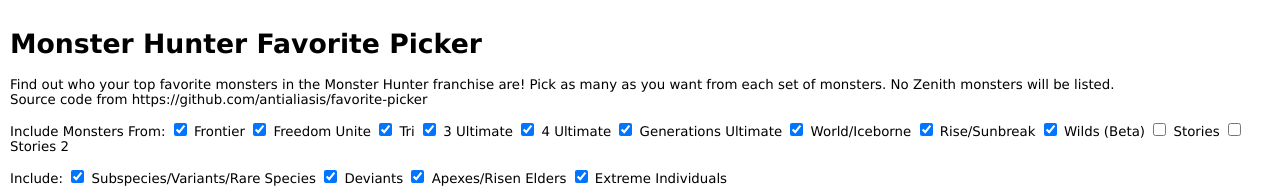
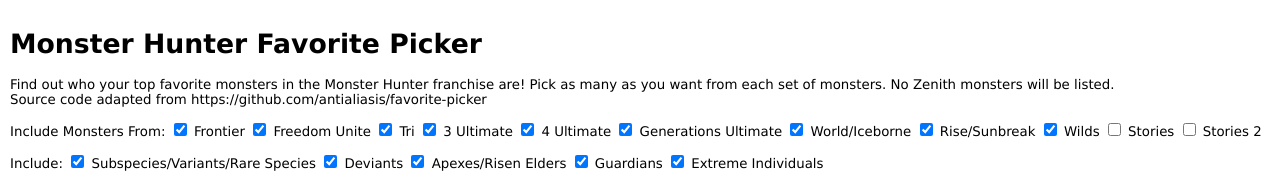
Before and after one commit to calamitycalliemh/calamitycalliemh.github.io, a plain HTML site: page index.html in a window 1280 px wide. Shown: the top 192 px of the page. Drawn offline with nearby package versions, Linux system fonts and the light colour scheme.

Commit message:
Added wilds monsters

```diff
--- a/index.html
+++ b/index.html
@@ -210,7 +210,7 @@ button.disabled:hover {
 
 <p>Find out who your top favorite monsters in the Monster Hunter franchise are! Pick as many as you want from each set of monsters.
   No Zenith monsters will be listed.</br>
-Source code from <a>https://github.com/antialiasis/favorite-picker</a></p>
+Source code adapted from <a>https://github.com/antialiasis/favorite-picker</a></p>
 
 <p>Include Monsters From:
 <label><input type="checkbox" name="games" class="games" value="frontier" checked> Frontier</label>
@@ -221,7 +221,7 @@ Source code from <a>https://github.com/antialiasis/favorite-picker</a></p>
 <label><input type="checkbox" name="games" class="games" value="gu" checked> Generations Ultimate</label>
 <label><input type="checkbox" name="games" class="games" value="worldborne" checked> World/Iceborne</label>
 <label><input type="checkbox" name="games" class="games" value="risebreak" checked> Rise/Sunbreak</label>
-<label><input type="checkbox" name="games" class="games" value="wilds" checked> Wilds (Beta)</label>
+<label><input type="checkbox" name="games" class="games" value="wilds" checked> Wilds</label>
 <label><input type="checkbox" name="games" class="games" value="stories" checked> Stories</label>
 <label><input type="checkbox" name="games" class="games" value="stories2" checked> Stories 2</label>
 </p>
@@ -230,6 +230,7 @@ Source code from <a>https://github.com/antialiasis/favorite-picker</a></p>
 <label><input type="checkbox" name="styles" class="styles" value="subspecies" checked> Subspecies/Variants/Rare Species</label>
 <label><input type="checkbox" name="styles" class="styles" value="deviant" checked> Deviants</label>
 <label><input type="checkbox" name="styles" class="styles" value="apex" checked> Apexes/Risen Elders</label>
+<label><input type="checkbox" name="styles" class="styles" value="guardian" checked> Guardians</label>
 <label><input type="checkbox" name="styles" class="styles" value="musou" checked> Extreme Individuals</label>
 </p>
 
@@ -269,7 +270,7 @@ var items = [
     {id: 'gendrome', name: 'Gendrome', image: 'images/MH/Bird/MH4U-Gendrome_Icon.png', game:['frontier', 'fu', '4u', 'gu', 'stories', 'stories2'], style:[]},
     {id: 'iodrome', name: 'Iodrome', image: 'images/MH/Bird/MH4U-Iodrome_Icon.png', game:['frontier', 'fu', '4u', 'gu', 'stories', 'stories2'], style:[]},
     {id: 'giadrome', name: 'Giadrome', image: 'images/MH/Bird/MHFU-Giadrome_Icon.png', game:['frontier', 'fu', 'gu',], style:[]},
-    {id: 'yiankutku', name: 'Yian Kut-Ku', image: 'images/MH/Bird/MH4U-Yian_Kut-Ku_Icon.png', game:['frontier', 'fu', '4u', 'gu', 'stories', 'stories2'], style:[]},
+    {id: 'yiankutku', name: 'Yian Kut-Ku', image: 'images/MH/Bird/MH4U-Yian_Kut-Ku_Icon.png', game:['frontier', 'fu', '4u', 'gu', 'stories', 'stories2', 'wilds'], style:[]},
     {id: 'blyiankutku', name: 'Blue Yian Kut-Ku', image: 'images/MH/Bird/MH4U-Blue_Yian_Kut-Ku_Icon.png', game:['frontier', 'fu', '4u', 'stories', 'stories2'], style:['subspecies']},
     {id: 'yiangaruga', name: 'Yian Garuga', image: 'images/MH/Bird/MHWI-Yian_Garuga_Icon.png', game:['frontier', 'fu', '4u', 'gu', 'worldborne', 'stories', 'stories2'], style:[]},
     {id: 'scaryiangaruga', name: 'Scarred Yian Garuga', image: 'images/MH/Bird/MHWI-Scarred_Yian_Garuga_Icon.png', game:['fu', '4u', 'worldborne'], style:['subspecies']},
@@ -307,9 +308,9 @@ var items = [
     {id: 'lunagaron', name: 'Lunagaron', image: 'images/MH/Fanged Wyvern/MHRS-Lunagaron_Icon.png', game:['risebreak'], style:[]},
   //fanged beasts
     {id: 'bulldrome', name: 'Bulldrome', image: 'images/MH/Fanged Beast/MHST2-Bulldrome_Icon.png', game:['frontier', 'fu', 'gu', 'stories', 'stories2'], style:[]},
-    {id: 'blangonga', name: 'Blangonga', image: 'images/MH/Fanged Beast/Blangonga_Icon.png', game:['frontier', 'fu', 'gu'], style:[]},
+    {id: 'blangonga', name: 'Blangonga', image: 'images/MH/Fanged Beast/Blangonga_Icon.png', game:['frontier', 'fu', 'gu', 'wilds'], style:[]},
     {id: 'copperblangonga', name: 'Copper Blangonga', image: 'images/MH/Fanged Beast/FUIOS-Copper_Blangonga_Icon.png', game:['fu'], style:['subspecies']},
-    {id: 'congalala', name: 'Congalala', image: 'images/MH/Fanged Beast/MHST2-Congalala_Icon.png', game:['frontier', 'fu', '4u', 'gu', 'stories', 'stories2'], style:[]},
+    {id: 'congalala', name: 'Congalala', image: 'images/MH/Fanged Beast/MHST2-Congalala_Icon.png', game:['frontier', 'fu', '4u', 'gu', 'stories', 'stories2', 'wilds'], style:[]},
     {id: 'emeraldconga', name: 'Emerald Congalala', image: 'images/MH/Fanged Beast/MHST2-Emerald_Congalala_Icon.png', game:['fu', '4u', 'stories', 'stories2'], style:['subspecies']},
     {id: 'rajang', name: 'Rajang', image: 'images/MH/Fanged Beast/MHWI-Rajang_Icon.png', game:['frontier', 'fu', '4u', 'gu', 'worldborne', 'risebreak', 'stories', 'stories2'], style:[]},
     {id: 'furiousrajang', name: 'Furious Rajang', image: 'images/MH/Fanged Beast/MHWI-Furious_Rajang_Icon.png', game:['fu', '4u', 'gu', 'worldborne', 'risebreak'], style:['subspecies']},
@@ -327,6 +328,7 @@ var items = [
     {id: 'bob', name: 'Blood Orange Bishaten', image: 'images/MH/Fanged Beast/MHRS-Blood_Orange_Bishaten_Icon.png', game:['risebreak'], style:['subspecies']},
     {id: 'garangolm', name: 'Garangolm', image: 'images/MH/Fanged Beast/MHRS-Garangolm_Icon.png', game:['risebreak'], style:[]},
     {id: 'doshaguma', name: 'Doshaguma', image: 'images/MH/Fanged Beast/Doshaguma.png', game:['wilds'], style:[]},
+    {id: 'ajarakan', name: 'Ajarakan', image: 'images/MH/Fanged Beast/Ajarakan.png', game:['wilds'], style:[]},
   //amphibians
     {id: 'tetsu', name: 'Tetsucabra', image: 'images/MH/Amphibian/MH4U-Tetsucabra_Icon.png', game:['4u', 'gu', 'stories2'], style:[]},
     {id: 'berzerktetsu', name: 'Berzerk Tetsucabra', image: 'images/MH/Amphibian/MH10th-Berserk_Tetsucabra_Icon.png', game:['4u'], style:['subspecies']},
@@ -354,6 +356,8 @@ var items = [
     {id: 'fulguranjanath', name: 'Fulgur Anjanath', image: 'images/MH/Brute/MHWI-Fulgur_Anjanath_Icon.png', game:['worldborne', 'stories2'], style:['subspecies']},
     {id: 'radobaan', name: 'Radobaan', image: 'images/MH/Brute/MHW-Radobaan_Icon.png', game:['worldborne'], style:[]},
     {id: 'banbaro', name: 'Banbaro', image: 'images/MH/Brute/MHWI-Banbaro_Icon.png', game:['worldborne'], style:[]},
+    {id: 'quematrice', name: 'Quematrice', image: 'images/MH/Brute/Quematrice.png', game:['wilds'], style:[]},
+    {id: 'rompopolo', name: 'Rompopolo', image: 'images/MH/Brute/Rompopolo.png', game:['wilds'], style:[]},
   //carapaceons
     {id: 'daimyo', name: 'Daimyo Hermitaur', image: 'images/MH/Carapaceon/MH4U-Daimyo_Hermitaur_Icon.png', game:['frontier', 'fu', '4u', 'gu', 'risebreak', 'stories', 'stories2'], style:[]},
     {id: 'plumdaimyo', name: 'Plum Daimyo Hermitaur', image: 'images/MH/Carapaceon/MH4U-Plum_Daimyo_Hermitaur_Icon.png', game:['fu', '4u', 'stories', 'stories2'], style:['subspecies']},
@@ -380,6 +384,9 @@ var items = [
     {id: 'almudron', name: 'Almudron', image: 'images/MH/Leviathan/MHRise-Almudron_Icon.png', game:['risebreak'], style:[]},
     {id: 'magmadron', name: 'Magma Almudron', image: 'images/MH/Leviathan/MHRS-Magma_Almudron_Icon.png', game:['risebreak'], style:['subspecies']},
     {id: 'balahara', name: 'Balahara', image: 'images/MH/Leviathan/Balahara.png', game:['wilds'], style:[]},
+    {id: 'hirabami', name: 'Hirabami', image: 'images/MH/Leviathan/Hirabami.png', game:['wilds'], style:[]},
+    {id: 'uthduna', name: 'Uth Duna', image: 'images/MH/Leviathan/UthDuna.png', game:['wilds'], style:[]},
+    {id: 'jindahaad', name: 'Jin Dahaad', image: 'images/MH/Leviathan/JinDahaad.png', game:['wilds'], style:[]},
   //neopterons
     {id: 'vespoid', name: 'Vespoid Queen', image: 'images/MH/Neopteron/MHST2-Vespoid_Queen_Icon.png', game:['fu'], style:[]},
     {id: 'seltas', name: 'Seltas', image: 'images/MH/Neopteron/MHST2-Seltas_Icon.png', game:['4u', 'gu', 'stories2'], style:[]},
@@ -398,16 +405,20 @@ var items = [
     {id: 'najarala', name: 'Najarala', image: 'images/MH/Snake/MH4U-Najarala_Icon.png', game:['4u', 'gu'], style:[]},
     {id: 'tidalnajarala', name: 'Tidal Najarala', image: 'images/MH/Snake/MH4U-Tidal_Najarala_Icon.png', game:['4u'], style:['subspecies']},
   //temnocerans
-    {id: 'nerscylla', name: 'Nerscylla', image: 'images/MH/Temnoceran/MHST2-Nerscylla_Icon.png', game:['4u', 'gu', 'stories', 'stories2'], style:[]},
+    {id: 'nerscylla', name: 'Nerscylla', image: 'images/MH/Temnoceran/MHST2-Nerscylla_Icon.png', game:['4u', 'gu', 'stories', 'stories2', 'wilds'], style:[]},
     {id: 'shroudnerscylla', name: 'Shrouded Nerscylla', image: 'images/MH/Temnoceran/MHST2-Shrouded_Nerscylla_Icon.png', game:['4u', 'stories', 'stories2'], style:['subspecies']},
     {id: 'raknakadaki', name: 'Rakna-Kadaki', image: 'images/MH/Temnoceran/MHRise-Rakna-Kadaki_Icon.png', game:['risebreak'], style:[]},
     {id: 'pyrerakna', name: 'Pyre Rakna-Kadaki', image: 'images/MH/Temnoceran/MHRS-Pyre_Rakna-Kadaki_Icon.png', game:['risebreak'], style:['subspecies']},
+    {id: 'lalabarina', name: 'Lala Barina', image: 'images/MH/Temnoceran/LalaBarina.png', game:['wilds'], style:[]},
+  //cephalopods
+    {id: 'nuudra', name: 'Nu Udra', image: 'images/MH/Cephalopod/NuUdra.png', game:['wilds'], style:[]},
+    {id: 'xuwu', name: 'Xu Wu', image: 'images/MH/Cephalopod/XuWu.png', game:['wilds'], style:[]},
   //flying wyverns
-    {id: 'rathian', name: 'Rathian', image: 'images/MH/Flying/MHW-Rathian_Icon.png', game:['frontier', 'fu', 'tri', '3u', '4u', 'gu', 'worldborne', 'risebreak', 'stories', 'stories2'], style:[]},
+    {id: 'rathian', name: 'Rathian', image: 'images/MH/Flying/MHW-Rathian_Icon.png', game:['frontier', 'fu', 'tri', '3u', '4u', 'gu', 'worldborne', 'risebreak', 'stories', 'stories2', 'wilds'], style:[]},
     {id: 'pinkrathian', name: 'Pink Rathian', image: 'images/MH/Flying/MHW-Pink_Rathian_Icon.png', game:['frontier', 'fu', '3u', '4u', 'worldborne', 'stories', 'stories2'], style:['subspecies']},
     {id: 'goldrathian', name: 'Gold Rathian', image: 'images/MH/Flying/MHWI-Gold_Rathian_Icon.png', game:['frontier', 'fu', '3u', '4u', 'gu', 'worldborne', 'risebreak', 'stories', 'stories2'], style:['subspecies']},
     {id: 'dreadrathian', name: 'Dreadqueen Rathian', image: 'images/MH/Flying/MHST2-Dreadqueen_Rathian_Icon.png', game:['gu', 'stories2'], style:['deviant']},
-    {id: 'rathalos', name: 'Rathalos', image: 'images/MH/Flying/MHW-Rathalos_Icon.png', game:['frontier', 'fu', 'tri', '3u', '4u', 'gu', 'worldborne', 'risebreak', 'stories', 'stories2'], style:[]},
+    {id: 'rathalos', name: 'Rathalos', image: 'images/MH/Flying/MHW-Rathalos_Icon.png', game:['frontier', 'fu', 'tri', '3u', '4u', 'gu', 'worldborne', 'risebreak', 'stories', 'stories2', 'wilds'], style:[]},
     {id: 'bluerathalos', name: 'Azure Rathalos', image: 'images/MH/Flying/MHW-Azure_Rathalos_Icon.png', game:['frontier', 'fu', '3u', '4u', 'worldborne', 'stories', 'stories2'], style:['subspecies']},
     {id: 'silvrathalos', name: 'Silver Rathalos', image: 'images/MH/Flying/MHWI-Silver_Rathalos_Icon.png', game:['frontier', 'fu', '3u', '4u', 'gu', 'worldborne', 'risebreak', 'stories', 'stories2'], style:['subspecies']},
     {id: 'dreadrathalos', name: 'Dreadking Rathalos', image: 'images/MH/Flying/MHGen-Dreadking_Rathalos_Icon.png', game:['gu', 'stories2'], style:['deviant']},
@@ -420,7 +431,7 @@ var items = [
     {id: 'redkhezu', name: 'Red Khezu', image: 'images/MH/Flying/MHST2-Red_Khezu_Icon.png', game:['frontier', 'fu', '4u', 'stories', 'stories2'], style:['subspecies']},
     {id: 'basarios', name: 'Basarios', image: 'images/MH/Flying/MHO-Basarios_Icon.png', game:['frontier', 'fu', '4u', 'gu', 'risebreak', 'stories', 'stories2'], style:[]},
     {id: 'rubybasarios', name: 'Ruby Basarios', image: 'images/MH/Flying/MHST2-Ruby_Basarios_Icon.png', game:['4u', 'stories', 'stories2'], style:['subspecies']},
-    {id: 'gravios', name: 'Gravios', image: 'images/MH/Flying/MHST2-Gravios_Icon.png', game:['frontier', 'fu', '4u', 'gu', 'stories', 'stories2'], style:[]},
+    {id: 'gravios', name: 'Gravios', image: 'images/MH/Flying/MHST2-Gravios_Icon.png', game:['frontier', 'fu', '4u', 'gu', 'stories', 'stories2', 'wilds'], style:[]},
     {id: 'blackgravios', name: 'Black Gravios', image: 'images/MH/Flying/MHST2-Black_Gravios_Icon.png', game:['frontier', 'fu', '4u', 'stories', 'stories2'], style:['subspecies']},
     {id: 'akantor', name: 'Akantor', image: 'images/MH/Flying/MHO-Akantor_Icon.png', game:['frontier', 'fu', '4u', 'gu'], style:[]},
     {id: 'ukanlos', name: 'Ukanlos', image: 'images/MH/Flying/MHP3-Ukanlos_Icon.png', game:['fu', '4u', 'gu'], style:[]},
@@ -476,7 +487,7 @@ var items = [
     {id: 'shadalamadur', name: 'Shah Dalamadur', image: 'images/MH/Elder Dragon/MH4U-Shah-Dalamadur-Head_Icon.png', game:['4u'], style:['subspecies']},
     {id: 'gogmazios', name: 'Gogmazios', image: 'images/MH/Elder Dragon/431-4310615_achievement-icon-monster-hunter-gogmazios-icon.png', game:['4u'], style:[]},
     {id: 'nakarkos', name: 'Nakarkos', image: 'images/MH/Elder Dragon/MHGen-Nakarkos_Icon.png', game:['gu'], style:[]},
-    {id: 'gore', name: 'Gore Magala', image: 'images/MH/unknown/MH4U-Gore_Magala_Icon.png', game:['frontier', '4u', 'gu', 'risebreak'], style:[]},
+    {id: 'gore', name: 'Gore Magala', image: 'images/MH/unknown/MH4U-Gore_Magala_Icon.png', game:['frontier', '4u', 'gu', 'risebreak', 'wilds'], style:[]},
     {id: 'chaoticgore', name: 'Chaotic Gore Magala', image: 'images/MH/unknown/MH4U-Chaotic_Gore_Magala_Icon.png', game:['4u', 'gu', 'risebreak'], style:['subspecies']},
     {id: 'shagaru', name: 'Shagaru Magala', image: 'images/MH/Elder Dragon/MH4U-Shagaru_Magala_Icon.png', game:['frontier', '4u', 'gu', 'risebreak'], style:[]},
     {id: 'valstrax', name: 'Valstrax', image: 'images/MH/Elder Dragon/MHGU-Valstrax_Icon.png', game:['gu'], style:[]},
@@ -498,6 +509,13 @@ var items = [
     {id: 'malzeno', name: 'Malzeno', image: 'images/MH/Elder Dragon/MHRS-Malzeno_Icon.png', game:['risebreak'], style:[]},
     {id: 'primmalzeno', name: 'Primordial Malzeno', image: 'images/MH/Elder Dragon/MHRS-Primordial_Malzeno_Icon.png', game:['risebreak'], style:['subspecies']},
     {id: 'gaisma', name: 'Gaismagorm', image: 'images/MH/Elder Dragon/MHRS-Gaismagorm_Icon.png', game:['risebreak'], style:[]},
+  //constructs
+    {id: 'gdosha', name: 'Guardian Doshaguma', image: 'images/MH/Construct/GuardianDosha.png', game:['wilds'], style:['guardian']},
+    {id: 'gratha', name: 'Guardian Rathalos', image: 'images/MH/Construct/GuardianRathalos.png', game:['wilds'], style:['guardian']},
+    {id: 'gebony', name: 'Guardian Ebony Odogaron', image: 'images/MH/Construct/GuardianEbony.png', game:['wilds'], style:['guardian']},
+    {id: 'gfulgur', name: 'Guardian Fulgur Anjanath', image: 'images/MH/Construct/GuardianFulgur.png', game:['wilds'], style:['guardian']},
+    {id: 'garkveld', name: 'Guardian Arkveld', image: 'images/MH/Construct/GuardianArkveld.png', game:['wilds'], style:['guardian']},
+    {id: 'zohshia', name: 'Zoh Shia', image: 'images/MH/Construct/ZohShia.png', game:['wilds'], style:[]},
   //other
     {id: 'kingshaka', name: 'King Shakalaka', image: 'images/MH/unknown/kingshakalaka.png', game:['fu'], style:[]},
   //frontier monsters
@@ -548,7 +566,6 @@ var items = [
     {id: 'giaorugu', name: 'Giaorugu', image: 'images/MH/Frontier/giaorugu.png', game:['frontier'], style:[]},
   //monsters below this line have low quality icons
     {id: 'miru', name: 'Mi Ru', image: 'images/MH/Frontier/miru.png', game:['frontier'], style:[]},
-
   //frontier elders
     {id: 'rukodiora', name: 'Rukodiora', image: 'images/MH/Frontier Elders/rukodiora.png', game:['frontier'], style:[]},
     {id: 'rebidiora', name: 'Rebidiora', image: 'images/MH/Frontier Elders/rebidiora.png', game:['frontier'], style:[]},
@@ -563,12 +580,10 @@ var items = [
     {id: 'shantien', name: 'Shantien', image: 'images/MH/Frontier Elders/shantien.png', game:['frontier'], style:[]},
     {id: 'toatesu', name: 'Toa Tesukatora', image: 'images/MH/Frontier Elders/toatesukatora.png', game:['frontier'], style:[]},
     {id: 'yamakurai', name: 'Yama Kurai', image: 'images/MH/Frontier Elders/yamakurai.png', game:['frontier'], style:[]},
-
   //stories exclusives
     {id: 'versa', name: 'Versa Pietru', image: 'images/MH/Elder Dragon/versapietru.png', game:['stories'], style:[]},
     {id: 'makili', name: 'Makili Pietru', image: 'images/MH/Elder Dragon/makilipietru.png', game:['stories'], style:[]},
     {id: 'oltura', name: 'Oltura', image: 'images/MH/Elder Dragon/oltura.png', game:['stories2'], style:[]},
-
   //Musou
     {id: 'starving', name: 'Starving Deviljho', image: 'images/MH/Musou/starving_deviljho.png', game:['frontier'], style:['musou']},
     {id: 'mysterious', name: 'Mysterious Mi Ru', image: 'images/MH/Musou/mysterious_miru.png', game:['frontier'], style:['musou']},
@@ -580,7 +595,6 @@ var items = [
     {id: 'ruler', name: 'Ruler Guanzorumu', image: 'images/MH/Musou/ruler_guanzorumu.png', game:['frontier'], style:['musou']},
     {id: 'bombardier', name: 'Bombardier Bogabadorumu', image: 'images/MH/Musou/bombardier_bogabadorumu.png', game:['frontier'], style:['musou']},
     {id: 'sparkling', name: 'Sparkling Zerueusu', image: 'images/MH/Musou/sparkling_zerueusu.png', game:['frontier'], style:['musou']},
-
   //apex/risen
     {id: 'apexarz', name: 'Apex Arzuros', image: 'images/MH/Apex-Risen/MHRise-Apex_Arzuros_Icon.png', game:['risebreak'], style:['apex']},
     {id: 'apexrathi', name: 'Apex Rathian', image: 'images/MH/Apex-Risen/MHRise-Apex_Rathian_Icon.png', game:['risebreak'], style:['apex']},
@@ -600,7 +614,7 @@ var myPicker = new picker.Picker({
     localStorageKey: 'picker-state',
     defaultSettings: {
         games: ['frontier', 'fu', 'tri', '3u', '4u', 'gu', 'worldborne', 'risebreak', 'wilds'],
-        styles: ['subspecies', 'deviant', 'apex', 'musou'],
+        styles: ['subspecies', 'deviant', 'apex', 'musou', 'guardian'],
     },
     shouldIncludeItem: function(item, settings) {
         //include all monsters by default
```
Also changed, not shown: images/MH/Brute/Quematrice.png (added), images/MH/Brute/Rompopolo.png (added), images/MH/Cephalopod/NuUdra.png (added), images/MH/Cephalopod/XuWu.png (added), images/MH/Construct/GuardianArkveld.png (added), images/MH/Construct/GuardianDosha.png (added), images/MH/Construct/GuardianEbony.png (added), images/MH/Construct/GuardianFulgur.png (added), images/MH/Construct/GuardianRathalos.png (added), images/MH/Construct/ZohShia.png (added), images/MH/Fanged Beast/Ajarakan.png (added), images/MH/Flying/arkveld.png, images/MH/Leviathan/Hirabami.png (added), images/MH/Leviathan/JinDahaad.png (added), 2 more files. Lines whose indentation alone changed are shown as unchanged.
